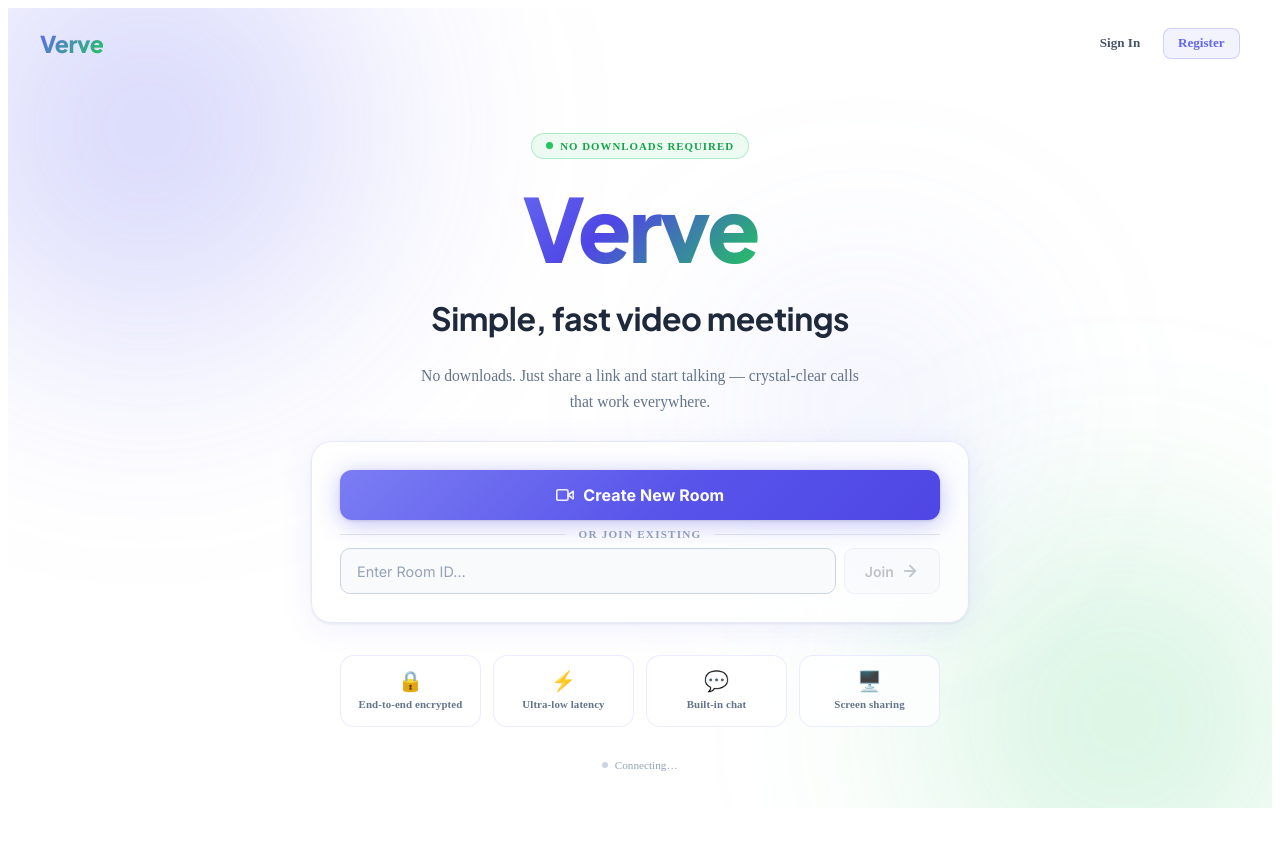
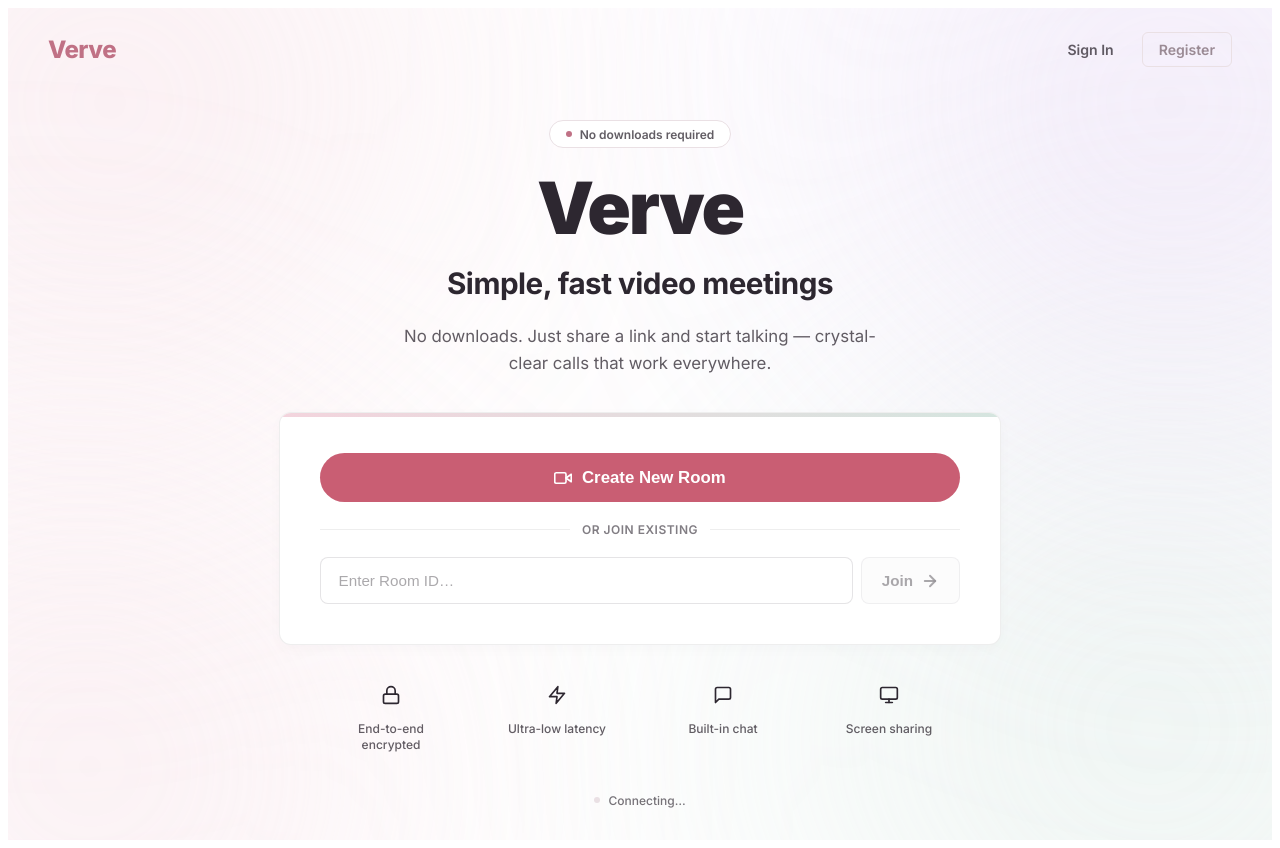
Before and after one commit to SakshamSinghal20/Verve, a React (Vite) app in the folder Frontend/Live-calling/: page / in a window 1280 px wide. Before the commit the page ends 816 px from the top, so only its background shows below. Built offline with nearby package versions, Linux system fonts and the light colour scheme; no server answers.

Commit message:
changed colors

```diff
--- a/Frontend/Live-calling/src/App.css
+++ b/Frontend/Live-calling/src/App.css
@@ -1,60 +1,44 @@
-/* ── Landing Page — App.css (Light Theme) ────────────────── */
+/* ── Landing Page — App.css (Ethereal Aura SaaS UI) ──────────────── */
 
-/* ── Background + orbs ───────────────────────────────────── */
+/* ── Background & Ethereal Aurora ────────────────────────── */
 .landing-container {
-  position: relative;
   display: flex;
   flex-direction: column;
   align-items: center;
   justify-content: center;
   min-height: 100dvh;
+  background: #FFFFFF;
+  color: #2D2730;
+  font-family: 'Inter', 'Roboto', system-ui, sans-serif;
+  position: relative;
   overflow: hidden;
-  background: #ffffff;
-  color: #0F172A;
 }
 
-/* Gradient mesh backdrop */
-.landing-bg {
+/*
+ * The subtle aurora washes at extreme corners.
+ * F3D4DD (soft rose), DFCDF1 (lavender), D5E5DF (cool mint)
+ */
+.landing-container::before,
+.landing-container::after {
+  content: '';
   position: absolute;
-  inset: 0;
+  inset: -10vw; /* bleed out of edge */
   z-index: 0;
-  overflow: hidden;
   pointer-events: none;
+  filter: blur(140px);
+  opacity: 0.65; /* Faint light leak effect */
 }
 
-.landing-orb {
-  position: absolute;
-  border-radius: 50%;
-  filter: blur(100px);
-  pointer-events: none;
+.landing-container::before {
+  background:
+    radial-gradient(circle at 5% 5%, #F3D4DD 0%, transparent 40%),
+    radial-gradient(circle at 95% 95%, #D5E5DF 0%, transparent 45%);
 }
 
-.landing-orb-1 {
-  width: 640px;
-  height: 640px;
-  background: radial-gradient(circle, rgba(99,102,241,0.35) 0%, transparent 70%);
-  top: -200px;
-  left: -180px;
-  animation: float-slow 12s ease-in-out infinite;
-}
-
-.landing-orb-2 {
-  width: 540px;
-  height: 540px;
-  background: radial-gradient(circle, rgba(34,197,94,0.28) 0%, transparent 70%);
-  bottom: -180px;
-  right: -120px;
-  animation: float 10s ease-in-out infinite reverse;
-}
-
-.landing-orb-3 {
-  width: 360px;
-  height: 360px;
-  background: radial-gradient(circle, rgba(129,140,248,0.2) 0%, transparent 70%);
-  top: 50%;
-  right: 18%;
-  transform: translateY(-50%);
-  animation: float-slow 14s ease-in-out infinite 3s;
+.landing-container::after {
+  background:
+    radial-gradient(circle at 95% 5%, #DFCDF1 0%, transparent 40%),
+    radial-gradient(circle at 5% 95%, #F3D4DD 0%, transparent 35%);
 }
 
 /* ── Nav bar ─────────────────────────────────────────────── */
@@ -67,47 +51,48 @@
   display: flex;
   align-items: center;
   justify-content: space-between;
-  padding: 1.25rem 2rem;
+  padding: 1.5rem 2.5rem;
 }
 
 .nav-logo {
-  font-family: 'Plus Jakarta Sans', 'Inter', sans-serif;
-  font-size: 1.45rem;
+  font-size: 1.5rem;
   font-weight: 800;
-  background: linear-gradient(135deg, #6366F1 0%, #22C55E 100%);
-  -webkit-background-clip: text;
-  -webkit-text-fill-color: transparent;
-  background-clip: text;
+  color: #C07185; /* Solid deep rose */
   letter-spacing: -0.5px;
 }
 
 .nav-auth {
   display: flex;
   align-items: center;
-  gap: 0.5rem;
+  gap: 0.75rem;
 }
 
 .nav-link {
-  font-size: 0.82rem;
+  font-size: 0.88rem;
   font-weight: 600;
-  color: #475569;
+  color: rgba(45, 39, 48, 0.75);
   text-decoration: none;
-  padding: 0.4rem 0.9rem;
-  border-radius: 8px;
-  transition: color 0.2s ease, background 0.2s ease;
+  padding: 0.5rem 1rem;
+  border-radius: 6px;
+  transition: color 0.15s ease, background 0.15s ease;
 }
 
-.nav-link:hover { color: #0F172A; background: #F1F5F9; }
+.nav-link:hover {
+  color: #2D2730;
+  background: rgba(45, 39, 48, 0.05);
+}
 
+/* Light gray-rose text with light rose-gray border */
 .nav-link-primary {
-  background: rgba(99,102,241,0.08);
-  color: #6366F1;
-  border: 1px solid rgba(99,102,241,0.25);
+  color: #9A8A94;
+  border: 1px solid #EAE0E4;
+  background: transparent;
 }
 
 .nav-link-primary:hover {
-  background: rgba(99,102,241,0.14);
-  color: #4F46E5;
+  color: #C07185;
+  border-color: #D6CAD0;
+  background: rgba(192, 113, 133, 0.04);
 }
 
 /* ── Hero content wrapper ────────────────────────────────── */
@@ -118,134 +103,119 @@
   flex-direction: column;
   align-items: center;
   text-align: center;
-  gap: 1.6rem;
+  gap: 1.25rem;
   width: 100%;
-  max-width: 600px;
+  max-width: 640px;
   padding: 7rem 1.5rem 2rem;
-  animation: slide-up 0.6s ease both;
+  animation: slide-up 0.5s ease both;
 }
 
 /* ── Badge ───────────────────────────────────────────────── */
 .hero-badge {
   display: inline-flex;
   align-items: center;
-  gap: 0.45rem;
-  font-size: 0.68rem;
-  font-weight: 700;
-  letter-spacing: 1px;
-  text-transform: uppercase;
-  color: #16A34A;
-  background: rgba(34,197,94,0.08);
-  border: 1px solid rgba(34,197,94,0.3);
-  border-radius: 999px;
-  padding: 0.35rem 0.9rem;
+  gap: 0.5rem;
+  font-size: 0.75rem;
+  font-weight: 600;
+  color: rgba(45, 39, 48, 0.75);
+  background: #FFFFFF;
+  border: 1px solid #EAE0E4;
+  border-radius: 9999px;
+  padding: 0.35rem 1rem;
 }
 
 .hero-badge-dot {
-  width: 7px;
-  height: 7px;
+  width: 6px;
+  height: 6px;
   border-radius: 50%;
-  background: #22C55E;
+  background: #C07185;
   flex-shrink: 0;
-  animation: pulse-ring 1.8s ease-out infinite;
 }
 
 /* ── Brand name ──────────────────────────────────────────── */
 .hero-brand {
-  font-family: 'Plus Jakarta Sans', 'Inter', sans-serif;
-  font-size: clamp(3rem, 10vw, 5.5rem);
+  font-size: clamp(3rem, 8vw, 4.5rem);
   font-weight: 900;
-  letter-spacing: -3px;
+  letter-spacing: -2px;
   line-height: 1;
-  background: linear-gradient(135deg, #6366F1 0%, #4F46E5 40%, #22C55E 100%);
-  -webkit-background-clip: text;
-  -webkit-text-fill-color: transparent;
-  background-clip: text;
+  color: #2D2730; /* Solid dark gray-purple */
   margin: 0;
+  padding-top: 0.25rem;
 }
 
 /* ── Headline ────────────────────────────────────────────── */
 .hero-headline {
-  font-family: 'Plus Jakarta Sans', 'Inter', sans-serif;
-  font-size: clamp(1.5rem, 4vw, 2rem);
+  font-size: clamp(1.4rem, 4vw, 1.85rem);
   font-weight: 700;
-  line-height: 1.25;
+  line-height: 1.3;
   letter-spacing: -0.5px;
-  color: #1E293B;
+  color: #2D2730; /* Solid dark gray-purple */
   margin: 0;
 }
 
 .hero-subtext {
-  font-size: 0.98rem;
-  color: #64748B;
-  line-height: 1.65;
-  max-width: 440px;
+  font-size: 1.05rem;
+  color: rgba(45, 39, 48, 0.75); /* Muted gray-purple */
+  line-height: 1.6;
+  max-width: 500px;
   margin: 0;
+  margin-bottom: 0.5rem;
 }
 
 /* ── Action card ─────────────────────────────────────────── */
 .hero-card {
+  position: relative;
   width: 100%;
-  background: rgba(255,255,255,0.75);
-  border: 1px solid rgba(99,102,241,0.15);
-  border-radius: 20px;
-  padding: 1.75rem;
-  backdrop-filter: blur(24px);
-  -webkit-backdrop-filter: blur(24px);
-  box-shadow:
-    0 4px 32px rgba(99,102,241,0.1),
-    0 1px 3px rgba(0,0,0,0.08),
-    inset 0 1px 0 rgba(255,255,255,0.9);
+  background: #FFFFFF;
+  border: 1px solid rgba(45, 39, 48, 0.08); /* faint gray border */
+  border-radius: 12px;
+  padding: 2.5rem;
+  box-shadow: 0 4px 16px -2px rgba(45, 39, 48, 0.03);
+  margin-top: 0.5rem;
+  overflow: hidden;
+}
+
+/* Refined, soft rose-to-mint gradient border accent */
+.hero-card::before {
+  content: "";
+  position: absolute;
+  top: 0; left: 0; right: 0;
+  height: 4px;
+  background: linear-gradient(90deg, #F3D4DD, #D5E5DF);
+  z-index: 10;
 }
 
 /* ── Create Room Button ──────────────────────────────────── */
 .btn-create {
   width: 100%;
-  padding: 0.95rem 1.5rem;
+  padding: 0.9rem 1.5rem;
   border: none;
-  border-radius: 12px;
-  background: linear-gradient(135deg, #6366F1 0%, #4F46E5 100%);
-  color: #fff;
-  font-size: 1rem;
-  font-weight: 700;
-  font-family: 'Inter', sans-serif;
+  border-radius: 9999px;
+  background: #C95E73; /* Solid rich dusty rose */
+  color: #FFFFFF;
+  font-size: 1.05rem;
+  font-weight: 600;
   cursor: pointer;
   display: flex;
   align-items: center;
   justify-content: center;
   gap: 0.6rem;
-  transition: filter 0.2s ease, transform 0.15s ease, box-shadow 0.2s ease;
-  box-shadow: 0 4px 24px rgba(99,102,241,0.4), 0 1px 3px rgba(0,0,0,0.15);
-  position: relative;
-  overflow: hidden;
-  letter-spacing: 0.1px;
-}
-
-.btn-create::before {
-  content: '';
-  position: absolute;
-  inset: 0;
-  background: linear-gradient(135deg, rgba(255,255,255,0.15) 0%, transparent 55%);
-  pointer-events: none;
-  border-radius: 12px;
+  transition: background 0.15s ease, transform 0.1s ease;
 }
 
 .btn-create:hover {
-  filter: brightness(1.1);
-  transform: translateY(-2px);
-  box-shadow: 0 8px 32px rgba(99,102,241,0.5), 0 2px 8px rgba(0,0,0,0.2);
+  background: #bb5467;
+  transform: translateY(-1px);
 }
 
 .btn-create:active {
   transform: translateY(0);
-  filter: brightness(1);
 }
 
 .btn-icon-svg {
   width: 18px;
   height: 18px;
   flex-shrink: 0;
-  opacity: 0.9;
 }
 
 /* ── Divider ─────────────────────────────────────────────── */
@@ -254,7 +224,7 @@
   align-items: center;
   width: 100%;
   gap: 0.75rem;
-  margin: 0.5rem 0;
+  margin: 1.25rem 0;
 }
 
 .divider::before,
@@ -262,16 +232,15 @@
   content: '';
   flex: 1;
   height: 1px;
-  background: #E2E8F0;
+  background: rgba(45, 39, 48, 0.08);
 }
 
 .divider span {
-  font-size: 0.7rem;
-  color: #94A3B8;
+  font-size: 0.75rem;
+  color: rgba(45, 39, 48, 0.6);
   text-transform: uppercase;
-  letter-spacing: 1.2px;
+  letter-spacing: 0.5px;
   font-weight: 600;
-  white-space: nowrap;
 }
 
 /* ── Join group ──────────────────────────────────────────── */
@@ -283,63 +252,57 @@
 
 .join-group input {
   flex: 1;
-  padding: 0.82rem 1rem;
-  border: 1px solid #CBD5E1;
-  border-radius: 10px;
-  background: #F8FAFC;
-  color: #0F172A;
-  font-size: 0.9rem;
-  font-family: 'Inter', sans-serif;
+  padding: 0.85rem 1.1rem;
+  border: 1px solid rgba(45, 39, 48, 0.12);
+  border-radius: 8px;
+  background: #FFFFFF;
+  color: #2D2730;
+  font-size: 0.95rem;
   outline: none;
-  transition: border-color 0.2s ease, box-shadow 0.2s ease;
+  transition: border-color 0.15s ease, box-shadow 0.15s ease;
 }
 
-.join-group input::placeholder { color: #94A3B8; }
+.join-group input::placeholder { color: rgba(45, 39, 48, 0.4); }
 
 .join-group input:focus {
-  border-color: #6366F1;
-  box-shadow: 0 0 0 3px rgba(99,102,241,0.15);
-  background: #fff;
+  border-color: #D6CAD0;
+  box-shadow: 0 0 0 3px rgba(243, 212, 221, 0.4);
 }
 
 /* ── Join Button ─────────────────────────────────────────── */
 .btn-join {
   display: flex;
   align-items: center;
-  gap: 0.45rem;
-  padding: 0.82rem 1.25rem;
-  border: 1px solid #CBD5E1;
-  border-radius: 10px;
-  background: #F1F5F9;
-  color: #475569;
-  font-size: 0.88rem;
+  gap: 0.5rem;
+  padding: 0.85rem 1.25rem;
+  border: 1px solid rgba(45, 39, 48, 0.12);
+  border-radius: 8px;
+  background: #FAFAFB;
+  color: rgba(45, 39, 48, 0.8);
+  font-size: 0.95rem;
   font-weight: 600;
-  font-family: 'Inter', sans-serif;
   cursor: pointer;
   white-space: nowrap;
-  transition: background 0.2s ease, color 0.2s ease, border-color 0.2s ease, transform 0.15s ease;
+  transition: background 0.15s ease, border-color 0.15s ease;
 }
 
 .btn-join:hover:not(:disabled) {
-  background: #EEF2FF;
-  color: #4F46E5;
-  border-color: #6366F1;
-  transform: translateY(-1px);
+  background: #F3EFF1;
 }
 
-.btn-join:active { transform: translateY(0); }
-.btn-join:disabled { opacity: 0.35; cursor: not-allowed; }
+.btn-join:disabled { opacity: 0.5; cursor: not-allowed; }
 
 /* ── Feature row ─────────────────────────────────────────── */
 .features-row {
   position: relative;
   z-index: 1;
   display: flex;
-  gap: 0.75rem;
+  gap: 1.5rem;
   width: 100%;
-  max-width: 600px;
+  max-width: 640px;
   padding: 0 1.5rem 2rem;
-  animation: slide-up 0.7s ease 0.12s both;
+  animation: slide-up 0.6s ease 0.1s both;
+  justify-content: space-between;
 }
 
 .feature-card {
@@ -347,31 +310,20 @@
   display: flex;
   flex-direction: column;
   align-items: center;
-  gap: 0.4rem;
-  padding: 0.9rem 0.5rem;
-  background: rgba(255,255,255,0.7);
-  border: 1px solid rgba(99,102,241,0.12);
-  border-radius: 14px;
-  backdrop-filter: blur(12px);
-  -webkit-backdrop-filter: blur(12px);
+  gap: 0.5rem;
+  padding: 0.5rem;
   text-align: center;
-  transition: border-color 0.2s ease, background 0.2s ease, transform 0.15s ease, box-shadow 0.2s ease;
 }
 
-.feature-card:hover {
-  border-color: rgba(99,102,241,0.3);
-  background: #fff;
-  transform: translateY(-2px);
-  box-shadow: 0 4px 16px rgba(99,102,241,0.1);
+.feature-icon {
+  color: #2D2730; /* Solid dark gray-purple */
+  margin-bottom: 0.25rem;
 }
 
-.feature-icon { font-size: 1.25rem; line-height: 1; }
-
 .feature-label {
-  font-size: 0.68rem;
-  font-weight: 600;
-  color: #64748B;
-  letter-spacing: 0.1px;
+  font-size: 0.75rem;
+  font-weight: 500;
+  color: rgba(45, 39, 48, 0.75); /* Muted variant of main color */
   line-height: 1.3;
 }
 
@@ -382,16 +334,16 @@
   display: flex;
   align-items: center;
   justify-content: center;
-  padding-bottom: 1.5rem;
-  animation: fade-in 1s ease 0.3s both;
+  padding-bottom: 2rem;
+  animation: fade-in 0.8s ease 0.2s both;
 }
 
 .connection-indicator {
   display: flex;
   align-items: center;
-  gap: 0.4rem;
-  font-size: 0.7rem;
-  color: #94A3B8;
+  gap: 0.5rem;
+  font-size: 0.75rem;
+  color: rgba(45, 39, 48, 0.65);
   font-weight: 500;
 }
 
@@ -401,39 +353,36 @@
   border-radius: 50%;
 }
 
-.connection-indicator.online  .dot { background: #22C55E; }
-.connection-indicator.offline .dot { background: #CBD5E1; animation: blink 1.2s ease-in-out infinite; }
+.connection-indicator.online  .dot { background: #D5E5DF; border: 1px solid rgba(45, 39, 48, 0.1);}
+.connection-indicator.offline .dot { background: #EAE0E4; animation: blink 1.2s ease-in-out infinite; }
 
 /* ── User badge ──────────────────────────────────────────── */
 .user-badge {
   display: flex;
   align-items: center;
   justify-content: space-between;
-  padding: 0.55rem 0.9rem;
-  background: #F8FAFC;
-  border: 1px solid #E2E8F0;
-  border-radius: 10px;
+  padding: 0.6rem 1rem;
+  background: #FAFAFB;
+  border: 1px solid rgba(45, 39, 48, 0.1);
+  border-radius: 8px;
   width: 100%;
 }
 
-.user-name { font-size: 0.82rem; color: #475569; font-weight: 500; }
+.user-name { font-size: 0.85rem; color: #2D2730; font-weight: 500; }
 
 .btn-logout {
-  font-size: 0.68rem;
+  font-size: 0.75rem;
   font-weight: 600;
-  text-transform: uppercase;
-  letter-spacing: 0.5px;
-  color: #94A3B8;
+  color: rgba(45, 39, 48, 0.75);
   background: none;
-  border: 1px solid #E2E8F0;
+  border: 1px solid rgba(45, 39, 48, 0.1);
   border-radius: 6px;
-  padding: 0.25rem 0.6rem;
+  padding: 0.3rem 0.75rem;
   cursor: pointer;
-  font-family: inherit;
-  transition: color 0.2s ease, border-color 0.2s ease;
+  transition: color 0.15s ease, background 0.15s ease;
 }
 
-.btn-logout:hover { color: #0F172A; border-color: #94A3B8; }
+.btn-logout:hover { color: #2D2730; background: rgba(45, 39, 48, 0.05); }
 
 /* ── Toast ───────────────────────────────────────────────── */
 .toast {
@@ -445,13 +394,13 @@
   align-items: center;
   gap: 0.5rem;
   padding: 0.65rem 1.25rem;
-  background: #1E293B;
-  border: 1px solid #334155;
-  border-radius: 999px;
-  font-size: 0.82rem;
+  background: #2D2730;
+  border: 1px solid rgba(255, 255, 255, 0.1);
+  border-radius: 9999px;
+  font-size: 0.85rem;
   font-weight: 600;
-  color: #F8FAFC;
-  box-shadow: 0 8px 32px rgba(0,0,0,0.2);
+  color: #FFFFFF;
+  box-shadow: 0 4px 12px rgba(45, 39, 48, 0.15);
   z-index: 9999;
   animation: toast-in 0.3s ease both;
   white-space: nowrap;
@@ -461,10 +410,13 @@
 
 /* ── Responsive ──────────────────────────────────────────── */
 @media (max-width: 520px) {
-  .features-row { gap: 0.5rem; }
-  .feature-label { font-size: 0.6rem; }
-  .hero-card { padding: 1.25rem; }
-  .landing-nav { padding: 1rem 1.25rem; }
-  .hero-brand { font-size: clamp(2.5rem, 12vw, 4rem); }
+  .features-row {
+    flex-wrap: wrap;
+    gap: 1rem;
+  }
+  .feature-card { flex: 1 1 40%; }
+  .hero-card { padding: 1.5rem; }
+  .landing-nav { padding: 1rem 1.5rem; }
+  .hero-brand { font-size: clamp(2.5rem, 12vw, 3.5rem); }
   .landing-content { padding-top: 5.5rem; }
 }
--- a/Frontend/Live-calling/src/App.jsx
+++ b/Frontend/Live-calling/src/App.jsx
@@ -24,6 +24,19 @@ const IconArrow = () => (
     <svg className="btn-icon-svg" viewBox="0 0 24 24" fill="none" stroke="currentColor" strokeWidth="2.5" strokeLinecap="round" strokeLinejoin="round">
         <line x1="5" y1="12" x2="19" y2="12" /><polyline points="12 5 19 12 12 19" />
     </svg>
+);
+
+const IconLock = () => (
+    <svg width="20" height="20" viewBox="0 0 24 24" fill="none" stroke="currentColor" strokeWidth="2" strokeLinecap="round" strokeLinejoin="round"><rect x="3" y="11" width="18" height="11" rx="2" ry="2"></rect><path d="M7 11V7a5 5 0 0 1 10 0v4"></path></svg>
+);
+const IconZap = () => (
+    <svg width="20" height="20" viewBox="0 0 24 24" fill="none" stroke="currentColor" strokeWidth="2" strokeLinecap="round" strokeLinejoin="round"><polygon points="13 2 3 14 12 14 11 22 21 10 12 10 13 2"></polygon></svg>
+);
+const IconChat = () => (
+    <svg width="20" height="20" viewBox="0 0 24 24" fill="none" stroke="currentColor" strokeWidth="2" strokeLinecap="round" strokeLinejoin="round"><path d="M21 15a2 2 0 0 1-2 2H7l-4 4V5a2 2 0 0 1 2-2h14a2 2 0 0 1 2 2z"></path></svg>
+);
+const IconMonitor = () => (
+    <svg width="20" height="20" viewBox="0 0 24 24" fill="none" stroke="currentColor" strokeWidth="2" strokeLinecap="round" strokeLinejoin="round"><rect x="2" y="3" width="20" height="14" rx="2" ry="2"></rect><line x1="8" y1="21" x2="16" y2="21"></line><line x1="12" y1="17" x2="12" y2="21"></line></svg>
 );
 
 function App() {
@@ -78,12 +91,6 @@ function App() {
 
     return (
         <div className="landing-container">
-            {/* Animated background orbs */}
-            <div className="landing-bg">
-                <div className="landing-orb landing-orb-1" />
-                <div className="landing-orb landing-orb-2" />
-                <div className="landing-orb landing-orb-3" />
-            </div>
 
             {/* Nav */}
             <nav className="landing-nav">
@@ -163,19 +170,19 @@ function App() {
             {/* Feature highlights */}
             <div className="features-row">
                 <div className="feature-card">
-                    <span className="feature-icon">🔒</span>
+                    <span className="feature-icon"><IconLock /></span>
                     <span className="feature-label">End-to-end encrypted</span>
                 </div>
                 <div className="feature-card">
-                    <span className="feature-icon">⚡</span>
+                    <span className="feature-icon"><IconZap /></span>
                     <span className="feature-label">Ultra-low latency</span>
                 </div>
                 <div className="feature-card">
-                    <span className="feature-icon">💬</span>
+                    <span className="feature-icon"><IconChat /></span>
                     <span className="feature-label">Built-in chat</span>
                 </div>
                 <div className="feature-card">
-                    <span className="feature-icon">🖥️</span>
+                    <span className="feature-icon"><IconMonitor /></span>
                     <span className="feature-label">Screen sharing</span>
                 </div>
             </div>
--- a/Frontend/Live-calling/src/index.css
+++ b/Frontend/Live-calling/src/index.css
@@ -35,8 +35,8 @@ html {
   font-size: 16px;
   -webkit-font-smoothing: antialiased;
   -moz-osx-font-smoothing: grayscale;
-  background-color: #ffffff;
-  color: #0F172A;
+  background-color: #FFFFFF;
+  color: #2D2730;
   min-height: 100%;
   width: 100%;
 }
@@ -44,15 +44,15 @@ html {
 body {
   min-height: 100dvh;
   width: 100%;
-  background-color: #ffffff;
-  color: #0F172A;
+  background-color: #FFFFFF;
+  color: #2D2730;
   overflow-x: hidden;
 }
 
 #root {
   min-height: 100dvh;
   width: 100%;
-  background-color: #ffffff;
+  background-color: #FFFFFF;
 }
 
 /* ── Scrollbar ───────────────────────────────────────────── */
```
Also changed, not shown: Frontend/Live-calling/src/pages/Auth.css (+93 -88 lines).
